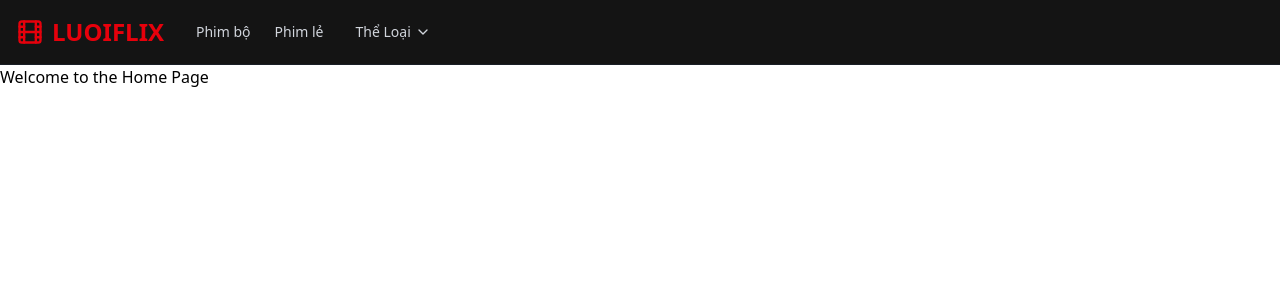
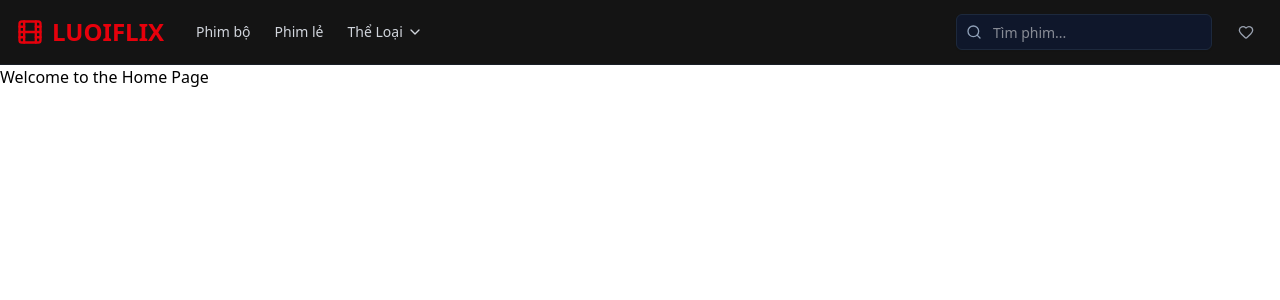
Before and after one commit to daubong240705-art/BTL_LT_WEB, a Next.js app in the folder frontend/: page / in a window 1280 px wide. Shown: the top 300 px of the page. Built offline with nearby package versions, Linux system fonts and the light colour scheme; data requests are answered from the project's data file.

Commit message:
Header: ô tìm kiếm

```diff
--- a/frontend/app/(main)/components/main.header.tsx
+++ b/frontend/app/(main)/components/main.header.tsx
@@ -1,5 +1,5 @@
 "use client"
-import { ChevronDown, Film } from "lucide-react";
+import { ChevronDown, Film, Heart, Search } from "lucide-react";
 import Link from "next/link";
 import { Button } from "@/components/ui/button"
 import {
@@ -10,6 +10,7 @@ import {
 } from "@/components/ui/dropdown-menu"
 import { useQuery } from "@tanstack/react-query";
 import { fetchCategories } from "@/lib/api/category";
+import { Input } from "@/components/ui/input";
 
 
 export default function Header() {
@@ -29,7 +30,6 @@ export default function Header() {
                     <nav className="flex items-center gap-6">
                         <Link href="" className="text-sm font-medium text-gray-300 hover:text-red-500 transition-colors">Phim bộ</Link>
                         <Link href="" className="text-sm font-medium text-gray-300 hover:text-red-500 transition-colors">Phim lẻ</Link>
-                    </nav>
                         <DropdownMenu>
                             <DropdownMenuTrigger className="flex items-center gap-1 text-sm font-medium text-gray-300 hover:text-red-500 transition-colors focus:outline-none" >
                                 Thể Loại <ChevronDown className="w-4 h-4" />
@@ -37,13 +37,29 @@ export default function Header() {
                             <DropdownMenuContent className="w-100 bg-slate-900 border-slate-800 text-slate-300 p-4">
                                 <div className="grid grid-cols-3 gap-2">
                                     {categories.map((cat) => (
-                                    <DropdownMenuItem key="cat"
+                                        <DropdownMenuItem key={cat.id}
                                             className="cursor-pointer hover:bg-slate-800 hover:text-white">{cat.name}</DropdownMenuItem>
                                     ))}
                                 </div>
-
                             </DropdownMenuContent>
                         </DropdownMenu>
+                    </nav>
+
+                </div>
+                <div className="flex items-center gap-4">
+                    <div className="relative w-64">
+                        <Search className="absolute left-2.5 top-2.5 h-4 w-4 text-slate-400" />
+                        <Input
+                            name="q"
+                            placeholder="Tìm phim..."
+                            className="bg-slate-900 border-slate-800 pl-9 text-white focus-visible:ring-red-600 h-9"
+                        />
+                    </div>
+                    <Link href="">
+                        <Button variant="ghost" size="icon" className="text-gray-400 hover:text-red-500 hover:bg-white/10">
+                            <Heart className="h-5 w-5" />
+                        </Button>
+                    </Link>
                 </div>
             </div>
 
```
Lines whose indentation alone changed are shown as unchanged.
